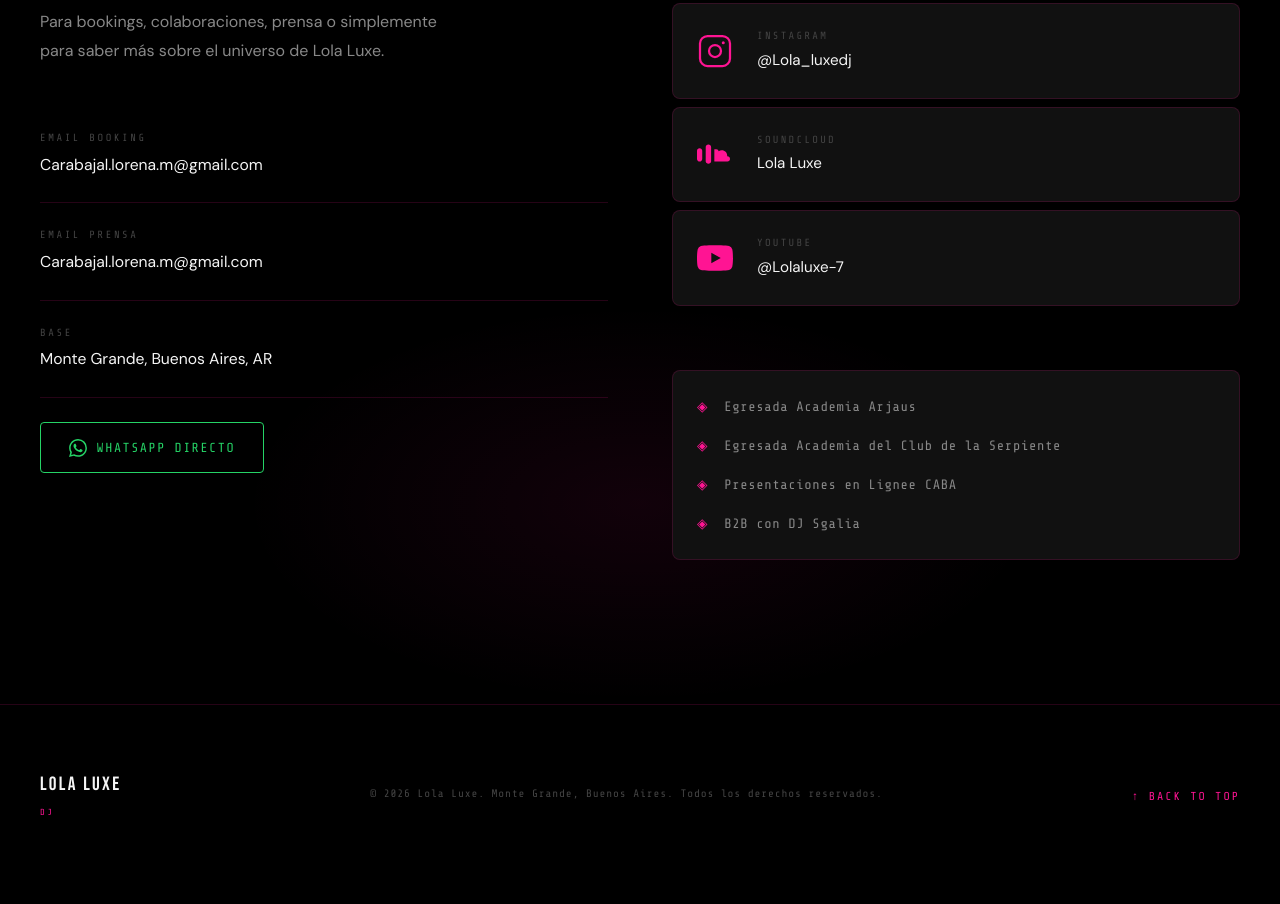
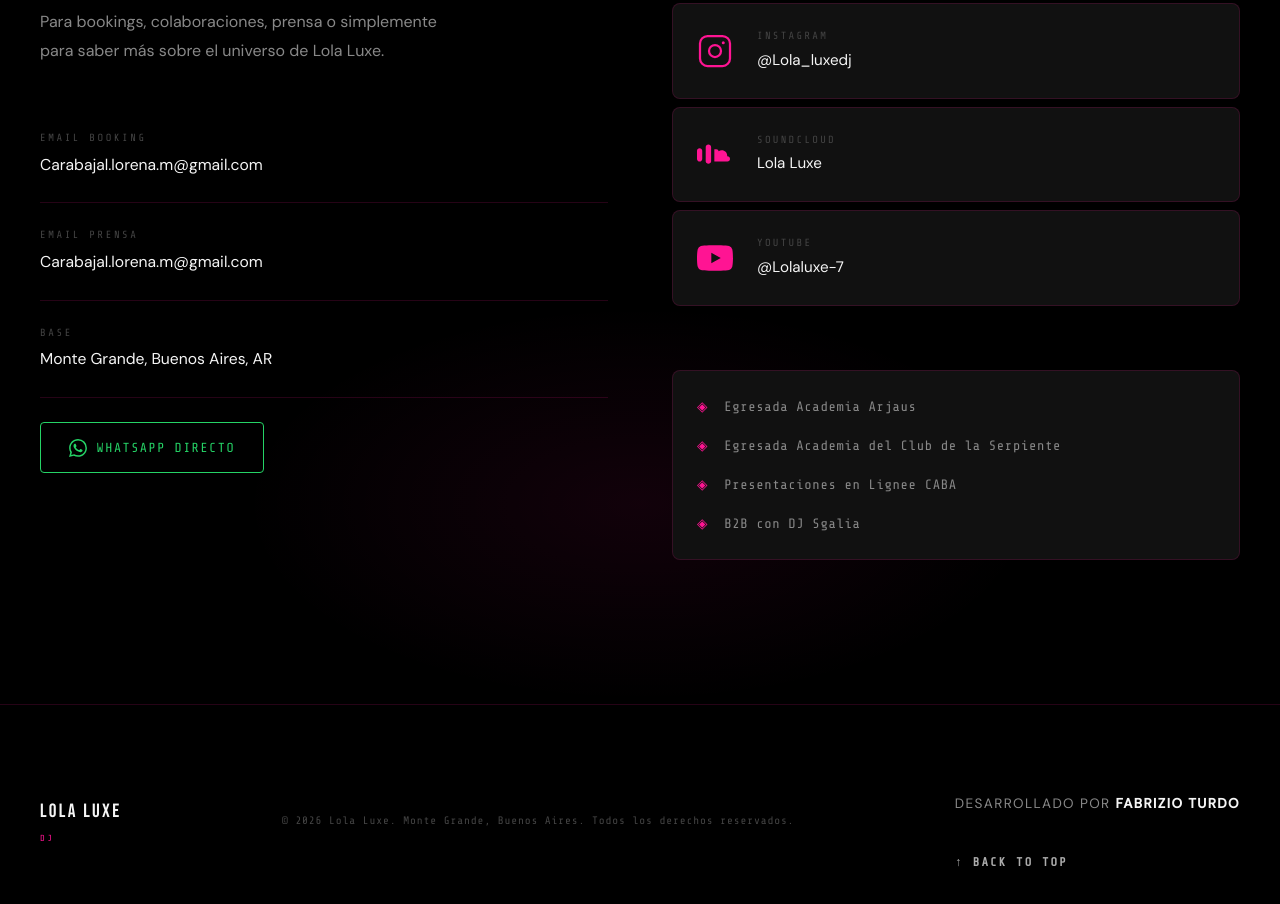
Before and after one commit to FabrizioTurdo-Dev/LolaLuxeDJ, a plain HTML site: page index.html in a window 1280 px wide. Shown: the part 3282-4186 px from the top of the page. Drawn offline with nearby package versions, Linux system fonts and the light colour scheme.

Commit message:
footer con mis datos de contacto

```diff
--- a/index.html
+++ b/index.html
@@ -103,7 +103,7 @@
       <div class="hero-bg" aria-hidden="true">
         <video class="hero-video" autoplay muted loop playsinline poster="assets/img/lolaluxe-hero.jpeg"
           aria-hidden="true">
-          <source src="assets/img/hero-lorop.mp4" type="video/mp4" />
+          <source src="assets/img/hero-lo4op.mp4" type="video/mp4" />
           <!-- Fallback: si no hay video, se muestra el poster -->
         </video>
         <div class="hero-overlay"></div>
@@ -477,6 +477,15 @@
       Todos los derechos reservados.
     </p>
     <p class="footer-credits">
+      Desarrollado por
+      <a href="https://wa.me/5491154922800?text=Hola%20vi%20el%20press%20kit%20de%20lola%20y%20estoy%20interesado"
+         target="_blank"
+         rel="noopener noreferrer"
+         class="link-neon"
+         style="text-decoration: none;">
+         Fabrizio Turdo
+      </a>
+      <br><br>
       <a href="#hero" class="footer-back-top link-neon" aria-label="Volver al inicio">
         ↑ Back to Top
       </a>
--- a/style.css
+++ b/style.css
@@ -1348,6 +1348,54 @@ h1, h2, h3, h4 {
   color: var(--accent-pink);
   text-shadow: var(--glow-sm);
 }
+/* --- Estilos para los Créditos del Footer --- */
+.footer-credits {
+  margin-top: var(--space-md);
+  font-size: 0.85rem;
+  color: var(--text-muted); /* Un tono más suave para que no compita */
+  line-height: 1.6;
+  text-transform: uppercase;
+  letter-spacing: 0.1em;
+}
+
+/* Estilo específico para tu nombre (Fabrizio Turdo) */
+.footer-credits .link-neon {
+  color: var(--text-light); /* Empieza en blanco/claro */
+  font-weight: 600;
+  transition: all 0.3s ease;
+  display: inline-block;
+  position: relative;
+}
+
+/* Efecto Hover: Cuando pasan el mouse por tu nombre */
+.footer-credits .link-neon:hover {
+  color: var(--accent-pink); /* Cambia al rosa neón */
+  text-shadow: var(--glow-sm); /* Aplica el brillo que ya tenés definido */
+  transform: translateY(-2px); /* Un pequeño salto sutil */
+}
+
+/* Separación para el botón de "Back to Top" */
+.footer-back-top {
+  display: inline-flex;
+  align-items: center;
+  gap: 0.5rem;
+  margin-top: var(--space-sm);
+  text-decoration: none;
+  font-size: 0.75rem;
+  opacity: 0.7;
+}
+
+.footer-back-top:hover {
+  opacity: 1;
+}
+
+/* Ajuste para Mobile */
+@media (max-width: 768px) {
+  .footer-credits {
+    font-size: 0.75rem;
+    padding: 0 1rem;
+  }
+}
 
 @media (max-width: 600px) {
   .footer-container { flex-direction: column; text-align: center; }
```
Lines whose indentation alone changed are shown as unchanged.
